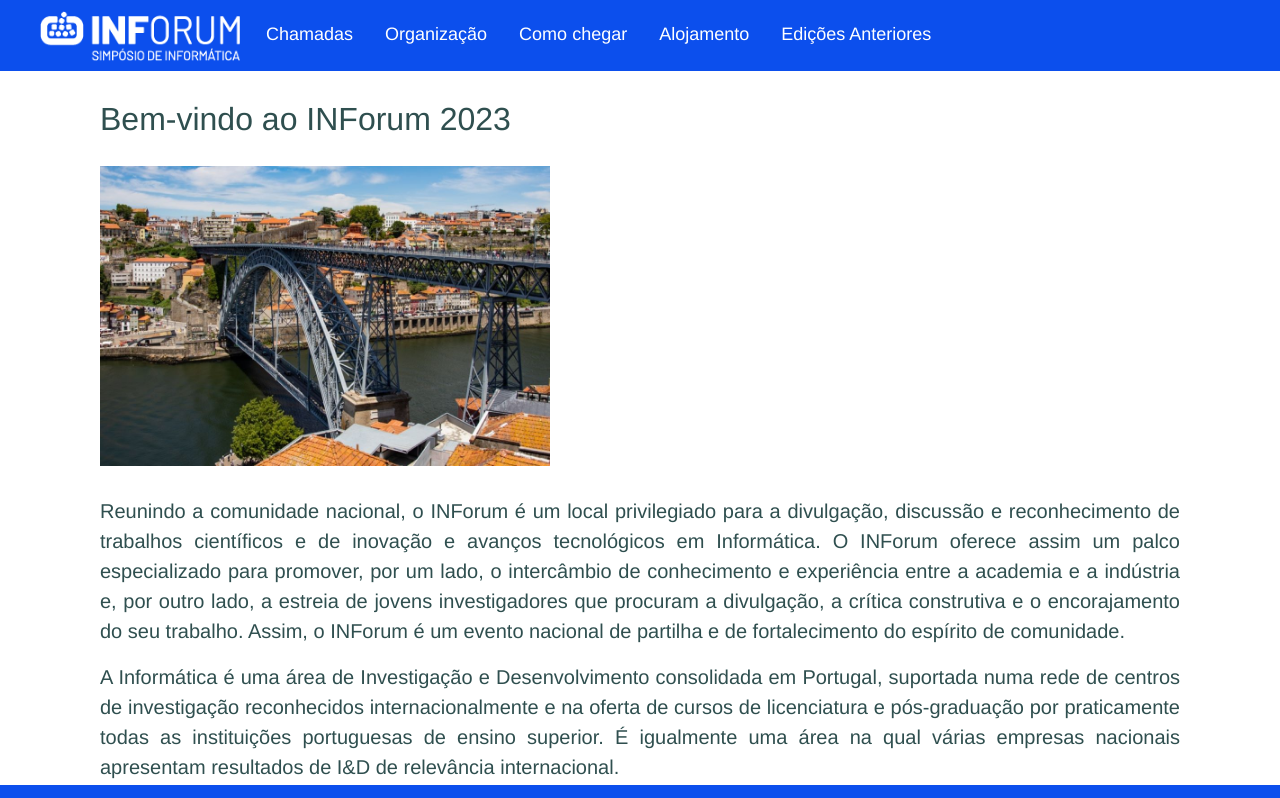
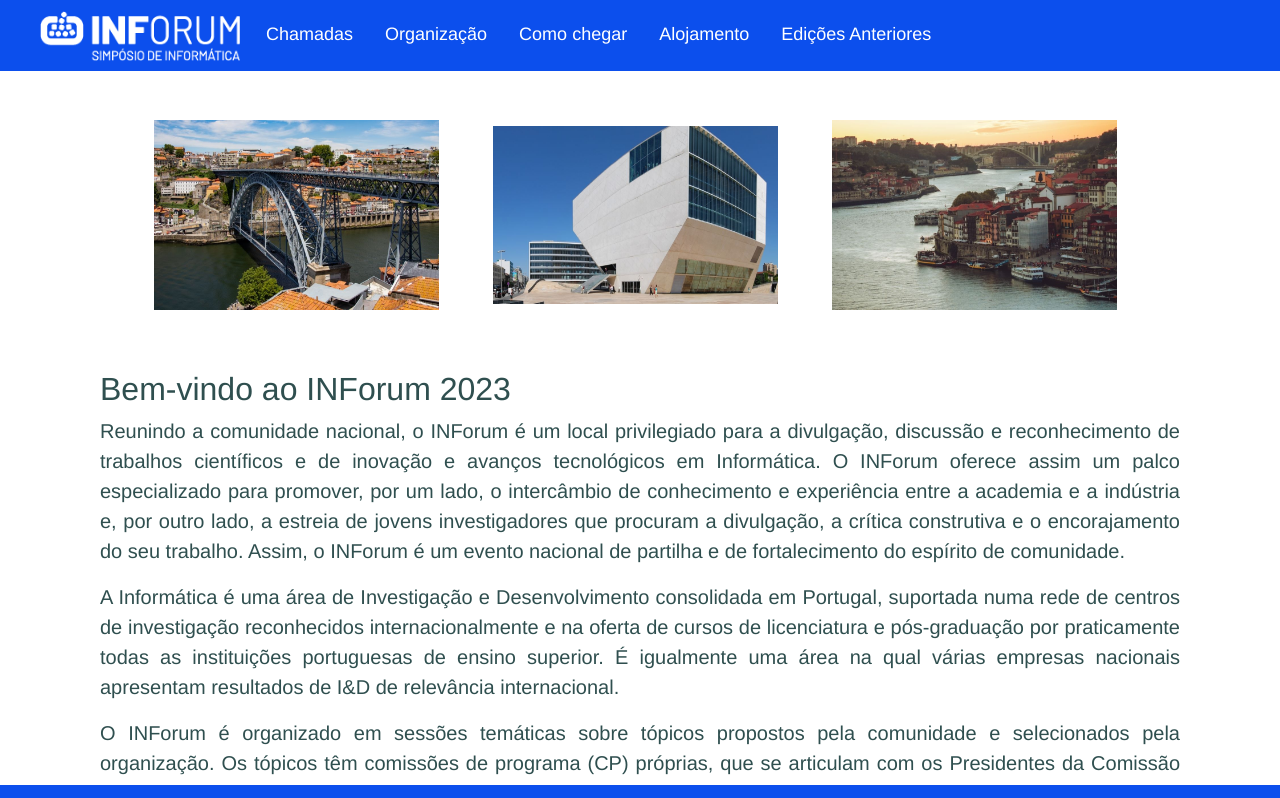
Before and after one commit to h4g0/Inforum2023, a React (Create React App) app: page / in a window 1280 px wide. Shown: the top 798 px of the page. Built offline with nearby package versions, Linux system fonts and the light colour scheme.

Commit message:
changed slide image layout

```diff
--- a/src/Main/Intro.tsx
+++ b/src/Main/Intro.tsx
@@ -87,10 +87,18 @@ function Slider() {
 
     const pos = ( second - (second % 5)) % slideImages.length
 
+    const pos2 =  ( pos + 1 ) % slideImages.length
+
+    const pos3 = ( pos + 2 ) % slideImages.length
+
     return <>
         <div className='SlideImageContainer'>
 
         <img className="SlideImage" src={slideImages[pos].url} title={slideImages[pos].caption}></img>
+
+        <img className="SlideImage" src={slideImages[pos2].url} title={slideImages[pos2].caption}></img>
+
+        <img className="SlideImage" src={slideImages[pos3].url} title={slideImages[pos3].caption}></img>
 
         </div>
     </>
@@ -106,10 +114,10 @@ export function Initial(props: any) {
 
 
 
-            <h2>Bem-vindo ao INForum 2023</h2>
 
             <Slider></Slider>
 
+            <h2>Bem-vindo ao INForum 2023</h2>
 
             <p> Reunindo a comunidade nacional, o INForum é um local privilegiado para a divulgação, discussão e
                 reconhecimento de trabalhos científicos e de inovação e avanços tecnológicos em Informática. O INForum
--- a/src/Main/Main.css
+++ b/src/Main/Main.css
@@ -490,15 +490,15 @@ p {
 
 .SlideImageContainer {
     max-width: 100%;
-    height: 350px;
+    height: 270px;
 }
 
 .SlideImage {
-    max-width: 100%;
+    max-width: 26.4%;
+    margin-left: 5%;
     max-height: 300px;
     align-self: center;
     margin-top: 20px;
-    margin-bottom: 20px;
 }
 
 @media only screen and (max-width: 955px) {
```
